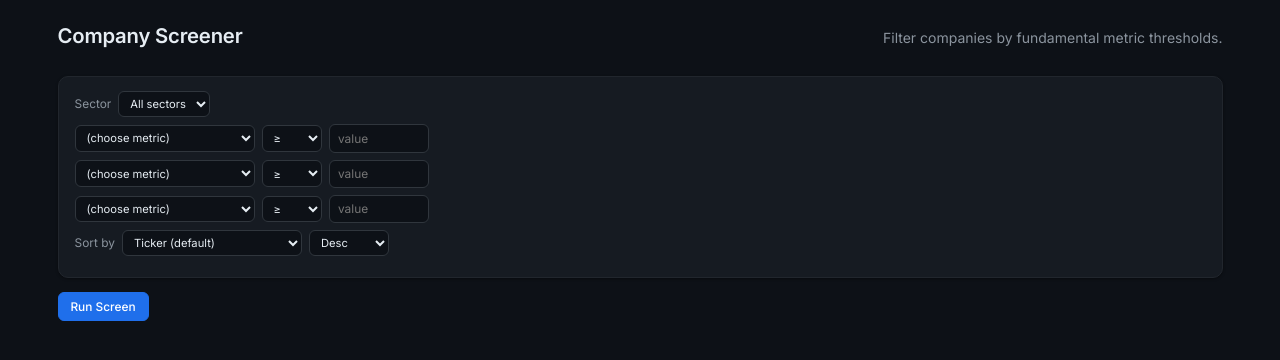
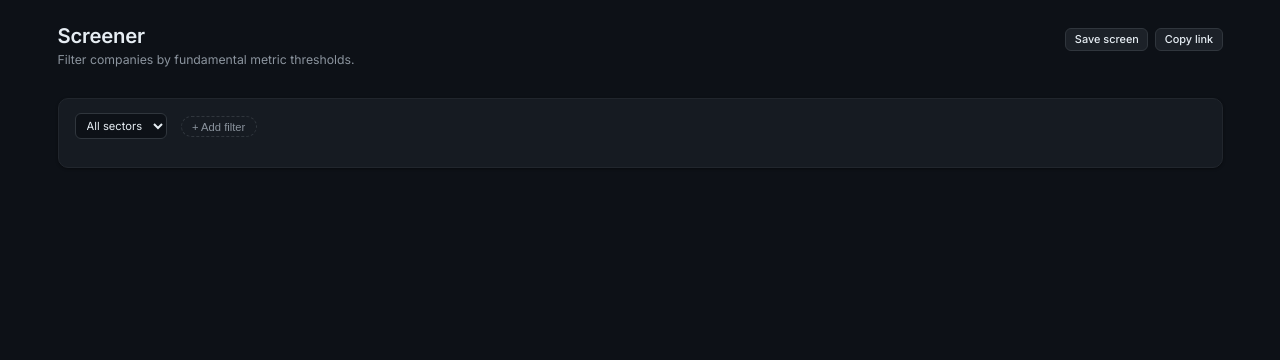
Before and after one commit to vorarakmua-svg/stock-database, a FastAPI app: template src/webapp/templates/screener.html in a window 1280 px wide. Shown: the part 52-412 px from the top of the page. Run offline with FastAPI, Linux system fonts and the light colour scheme; the template is opened without the code that fills it, so the values that code supplies are empty; parts of the project's set-up code (start-up, migrations or seed data) failed here and were passed over; some libraries are stand-ins or nearby versions.

Commit message:
feat(webapp): chip-based screener with URL sync and saved screens
Replaces the fixed 3-row screener form with a chip + popover builder that
auto-runs on edit, syncs state to the URL (history.replaceState), and stores
saved screens in localStorage. Server /ui/screen contract is unchanged.
Updated the screener-page UI smoke test to assert the new JSON metric catalog
instead of the removed <optgroup> markup.

Co-Authored-By: Claude Fable 5 <noreply@anthropic.com>

```diff
--- a/src/webapp/static/app.css
+++ b/src/webapp/static/app.css
@@ -148,6 +148,7 @@ label { color: var(--color-ink-muted); font-size: 0.85rem; }
 .data-table tbody tr:nth-child(even) { background: transparent; }
 .data-table tbody tr:nth-child(odd) { background: transparent; }
 .data-table .num, .table .num { text-align: right; font-family: var(--font-mono); font-variant-numeric: tabular-nums; }
+.sort-link { color: inherit; }
 .data-table .row-label, .help-table .row-label { color: var(--color-ink); font-weight: 500; }
 .table-sm td, .table-sm th { padding: 0.35rem 0.6rem; }
 .table-bordered td, .table-bordered th { border: 1px solid var(--color-border); }
--- /dev/null
+++ b/src/webapp/static/screener.js
@@ -0,0 +1,232 @@
+/**
+ * Stock DB — screener.js
+ * Chip-based filter builder over the existing GET /ui/screen contract:
+ * sector, {field}_{op}=value, sort, sort_dir. State lives in the URL
+ * (history.replaceState) and saved screens in localStorage.
+ */
+(function () {
+  'use strict';
+
+  var metricsEl = document.getElementById('screener-metrics');
+  var chipsEl = document.getElementById('chips');
+  if (!metricsEl || !chipsEl) return;
+
+  var METRICS = JSON.parse(metricsEl.textContent);
+  var BY_KEY = {};
+  METRICS.forEach(function (m) { BY_KEY[m.key] = m; });
+  var OPS = { gte: '≥', lte: '≤', gt: '>', lt: '<', eq: '=', ne: '≠' };
+  var OP_KEYS = Object.keys(OPS);
+  var SKEY = 'stockdb.screens';
+
+  var sectorSel = document.getElementById('sector-select');
+  var popover = document.getElementById('filter-popover');
+  var popSearch = document.getElementById('popover-search');
+  var popList = document.getElementById('popover-list');
+  var popEditor = document.getElementById('popover-editor');
+  var popLabel = document.getElementById('popover-metric-label');
+  var popOp = document.getElementById('popover-op');
+  var popValue = document.getElementById('popover-value');
+  var note = document.getElementById('scr-note');
+
+  var state = { sector: '', filters: [], sort: '', sort_dir: 'desc' };
+  var pendingKey = null;
+  var debounceTimer = null;
+
+  // ---- URL <-> state ----
+  function parseQS(qs) {
+    var s = { sector: '', filters: [], sort: '', sort_dir: 'desc' };
+    new URLSearchParams(qs).forEach(function (value, key) {
+      if (key === 'sector') { s.sector = value; return; }
+      if (key === 'sort') { s.sort = value; return; }
+      if (key === 'sort_dir') { s.sort_dir = value; return; }
+      for (var i = 0; i < OP_KEYS.length; i++) {
+        var suffix = '_' + OP_KEYS[i];
+        if (key.length > suffix.length && key.slice(-suffix.length) === suffix) {
+          var field = key.slice(0, -suffix.length);
+          if (BY_KEY[field]) s.filters.push({ field: field, op: OP_KEYS[i], value: value });
+          return;
+        }
+      }
+    });
+    return s;
+  }
+  function buildQS() {
+    var p = new URLSearchParams();
+    if (state.sector) p.set('sector', state.sector);
+    state.filters.forEach(function (f) { p.set(f.field + '_' + f.op, f.value); });
+    if (state.sort) { p.set('sort', state.sort); p.set('sort_dir', state.sort_dir); }
+    return p.toString();
+  }
+
+  // ---- Rendering ----
+  function renderChips() {
+    chipsEl.textContent = '';
+    state.filters.forEach(function (f, i) {
+      var m = BY_KEY[f.field];
+      var chip = document.createElement('span');
+      chip.className = 'filter-chip';
+      chip.appendChild(document.createTextNode((m ? m.label : f.field) + ' ' + OPS[f.op] + ' ' + f.value));
+      var x = document.createElement('button');
+      x.className = 'filter-chip-x';
+      x.type = 'button';
+      x.textContent = '✕';
+      x.title = 'Remove filter';
+      x.addEventListener('click', function () {
+        state.filters.splice(i, 1);
+        sync();
+      });
+      chip.appendChild(x);
+      chipsEl.appendChild(chip);
+    });
+  }
+
+  function renderSaved() {
+    var wrap = document.getElementById('saved-screens');
+    if (!wrap) return;
+    var screens;
+    try { screens = JSON.parse(localStorage.getItem(SKEY)) || []; } catch (e) { screens = []; }
+    wrap.textContent = '';
+    if (screens.length === 0) return;
+    var label = document.createElement('span');
+    label.className = 'muted';
+    label.style.fontSize = '0.75rem';
+    label.textContent = 'Saved:';
+    wrap.appendChild(label);
+    screens.forEach(function (sc, i) {
+      var chip = document.createElement('span');
+      chip.className = 'chip';
+      chip.textContent = sc.name;
+      chip.title = 'Load this screen';
+      chip.addEventListener('click', function () {
+        state = parseQS(sc.qs);
+        sectorSel.value = state.sector;
+        sync();
+      });
+      var x = document.createElement('button');
+      x.className = 'filter-chip-x';
+      x.type = 'button';
+      x.textContent = '✕';
+      x.addEventListener('click', function (evt) {
+        evt.stopPropagation();
+        screens.splice(i, 1);
+        localStorage.setItem(SKEY, JSON.stringify(screens));
+        renderSaved();
+      });
+      chip.appendChild(x);
+      wrap.appendChild(chip);
+    });
+  }
+
+  // ---- Run ----
+  function run() {
+    var qs = buildQS();
+    window.history.replaceState(null, '', '/screener' + (qs ? '?' + qs : ''));
+    htmx.ajax('GET', '/ui/screen' + (qs ? '?' + qs : ''), { target: '#screen-results', swap: 'innerHTML' });
+  }
+  function sync() {
+    renderChips();
+    window.clearTimeout(debounceTimer);
+    debounceTimer = window.setTimeout(run, 400);
+  }
+
+  // Column-header sort links inside the results fragment re-request /ui/screen
+  // themselves; capture their sort so chip edits keep it, and sync the URL.
+  document.body.addEventListener('htmx:afterSettle', function (evt) {
+    if (evt.detail.target && evt.detail.target.id === 'screen-results' && evt.detail.pathInfo) {
+      var path = evt.detail.pathInfo.requestPath || '';
+      var qi = path.indexOf('?');
+      if (qi !== -1) {
+        var s = parseQS(path.slice(qi + 1));
+        state.sort = s.sort;
+        state.sort_dir = s.sort_dir;
+        window.history.replaceState(null, '', '/screener?' + path.slice(qi + 1));
+      }
+    }
+  });
+
+  // ---- Popover ----
+  function renderPopList(query) {
+    popList.textContent = '';
+    var lastGroup = null;
+    METRICS.forEach(function (m) {
+      if (query && m.label.toLowerCase().indexOf(query.toLowerCase()) === -1) return;
+      if (m.group !== lastGroup) {
+        var g = document.createElement('div');
+        g.className = 'popover-group';
+        g.textContent = m.group;
+        popList.appendChild(g);
+        lastGroup = m.group;
+      }
+      var item = document.createElement('div');
+      item.className = 'popover-item';
+      item.textContent = m.label;
+      item.addEventListener('click', function () {
+        pendingKey = m.key;
+        popLabel.textContent = m.label;
+        popEditor.hidden = false;
+        popValue.focus();
+      });
+      popList.appendChild(item);
+    });
+  }
+  document.getElementById('add-filter').addEventListener('click', function () {
+    popover.hidden = !popover.hidden;
+    if (!popover.hidden) {
+      popEditor.hidden = true;
+      pendingKey = null;
+      popSearch.value = '';
+      renderPopList('');
+      popSearch.focus();
+    }
+  });
+  popSearch.addEventListener('input', function () { renderPopList(popSearch.value); });
+  document.getElementById('popover-apply').addEventListener('click', function () {
+    if (!pendingKey || popValue.value === '') return;
+    state.filters.push({ field: pendingKey, op: popOp.value, value: popValue.value });
+    popover.hidden = true;
+    popValue.value = '';
+    sync();
+  });
+  document.addEventListener('click', function (evt) {
+    if (!popover.hidden && !popover.contains(evt.target) && evt.target.id !== 'add-filter') {
+      popover.hidden = true;
+    }
+  });
+
+  // ---- Sector / save / copy ----
+  sectorSel.addEventListener('change', function () {
+    state.sector = sectorSel.value;
+    sync();
+  });
+  document.getElementById('scr-save').addEventListener('click', function () {
+    var qs = buildQS();
+    if (!qs) { note.textContent = 'Add at least one filter before saving.'; return; }
+    var name = '';
+    var existing = state.filters.map(function (f) {
+      var m = BY_KEY[f.field];
+      return (m ? m.label : f.field) + OPS[f.op] + f.value;
+    });
+    name = (state.sector ? state.sector + ' · ' : '') + existing.join(', ');
+    var screens;
+    try { screens = JSON.parse(localStorage.getItem(SKEY)) || []; } catch (e) { screens = []; }
+    screens.push({ name: name.slice(0, 60), qs: qs });
+    localStorage.setItem(SKEY, JSON.stringify(screens));
+    renderSaved();
+    note.textContent = 'Saved.';
+  });
+  document.getElementById('scr-copy').addEventListener('click', function () {
+    var url = window.location.origin + '/screener' + (buildQS() ? '?' + buildQS() : '');
+    if (navigator.clipboard && navigator.clipboard.writeText) {
+      navigator.clipboard.writeText(url).then(function () { note.textContent = 'Link copied.'; });
+    } else {
+      note.textContent = url;
+    }
+  });
+
+  // ---- Init from URL ----
+  state = parseQS(window.location.search);
+  sectorSel.value = state.sector;
+  renderChips();
+  renderSaved();
+  if (window.location.search) run();
+})();
--- a/src/webapp/templates/fragments/screener_results.html
+++ b/src/webapp/templates/fragments/screener_results.html
@@ -1,7 +1,7 @@
 {% if error %}
 <div class="alert alert-danger">{{ error }}</div>
 {% elif not items %}
-<p class="text-muted">No companies matched your filters.</p>
+<div class="empty-state">No companies matched your filters.</div>
 {% else %}
 <div class="mb-2">
   <span class="text-muted">{{ total }} result{% if total != 1 %}s{% endif %}</span>
@@ -10,7 +10,7 @@
       onclick="
         var checked = document.querySelectorAll('.row-check:checked');
         var tickers = Array.from(checked).map(function(c){ return c.value; }).join(',');
-        if (!tickers) { alert('Select at least one company to compare.'); return; }
+        if (!tickers) { document.getElementById('scr-note').textContent = 'Select at least one company to compare.'; return; }
         htmx.ajax('GET', '/ui/compare?tickers=' + encodeURIComponent(tickers), {target: '#screen-results', swap: 'innerHTML'});
       ">
     Compare selected
@@ -33,7 +33,7 @@
           <a hx-get="/ui/screen?{{ base_params | safe }}{{ sep }}sort={{ col }}&sort_dir={{ dir }}"
              hx-target="#screen-results"
              hx-swap="innerHTML"
-             style="cursor:pointer;text-decoration:none;color:inherit">
+             class="sort-link">
             {{ label }}{% if sort == col %} {% if sort_dir == 'asc' %}&#9650;{% else %}&#9660;{% endif %}{% endif %}
           </a>
         </th>
--- a/src/webapp/templates/screener.html
+++ b/src/webapp/templates/screener.html
@@ -2,117 +2,51 @@
 {% block title %}Screener — Stock DB{% endblock %}
 {% block content %}
 <div class="page-header">
-  <h1>Company Screener</h1>
-  <p class="text-muted">Filter companies by fundamental metric thresholds.</p>
+  <div>
+    <h1 class="page-title">Screener</h1>
+    <p class="page-subtitle">Filter companies by fundamental metric thresholds.</p>
+  </div>
+  <div class="form-row">
+    <button class="btn btn-sm" type="button" id="scr-save">Save screen</button>
+    <button class="btn btn-sm" type="button" id="scr-copy">Copy link</button>
+  </div>
 </div>
 
-<form id="screener-form">
 <div class="card mb-3">
-    <div class="card-body">
-      <!-- Sector filter -->
-      <div class="form-row mb-2">
-        <label for="sector-select">Sector</label>
-        <select id="sector-select" name="sector" class="form-control form-control-sm">
+  <div class="form-row" id="chip-bar">
+    <select id="sector-select" class="form-control form-control-sm">
       <option value="">All sectors</option>
     {% for s in sectors %}
       <option value="{{ s }}">{{ s }}</option>
     {% endfor %}
     </select>
+    <span id="chips"></span>
+    <span style="position:relative;">
+      <button class="chip-add" type="button" id="add-filter">+ Add filter</button>
+      <div class="popover" id="filter-popover" hidden>
+        <input type="text" class="form-control form-control-sm" id="popover-search"
+               placeholder="Search metrics…" autocomplete="off" style="width:100%;" />
+        <div class="popover-list" id="popover-list"></div>
+        <div class="form-row mt-2" id="popover-editor" hidden>
+          <strong id="popover-metric-label" style="font-size:0.8rem;"></strong>
+          <select id="popover-op" class="form-control form-control-sm" style="width:64px;">
+            <option value="gte">≥</option><option value="lte">≤</option>
+            <option value="gt">&gt;</option><option value="lt">&lt;</option>
+            <option value="eq">=</option><option value="ne">≠</option>
+          </select>
+          <input type="number" step="any" id="popover-value" class="form-control form-control-sm"
+                 style="width:110px;" placeholder="value" />
+          <button class="btn btn-primary btn-sm" type="button" id="popover-apply">Add</button>
+        </div>
+      </div>
+    </span>
+  </div>
+  <div class="form-row mt-2" id="saved-screens"></div>
+  <div id="scr-note" class="muted mt-2" style="font-size:0.8rem;"></div>
 </div>
 
-      <!-- Filter rows: pre-render 3 rows -->
-      <div id="filter-rows">
-        {% for i in range(3) %}
-        <div class="filter-row form-row mb-2">
-          <select name="metric_{{ i }}" class="form-control form-control-sm metric-select" style="width:180px">
-            <option value="">(choose metric)</option>
-            <optgroup label="METRICS">
-              {% for label, key in metric_options %}
-              <option value="{{ key }}">{{ label }}</option>
-              {% endfor %}
-            </optgroup>
-            <optgroup label="MARKET / VALUATION">
-              {% for label, key in snapshot_options %}
-              <option value="{{ key }}">{{ label }}</option>
-              {% endfor %}
-            </optgroup>
-          </select>
-          <select name="op_{{ i }}" class="form-control form-control-sm op-select" style="width:60px">
-            <option value="gte">≥</option>
-            <option value="lte">≤</option>
-            <option value="gt">&gt;</option>
-            <option value="lt">&lt;</option>
-            <option value="eq">=</option>
-            <option value="ne">≠</option>
-          </select>
-          <input type="number" name="value_{{ i }}" step="any" class="form-control form-control-sm value-input" style="width:100px" placeholder="value" />
-        </div>
-        {% endfor %}
-      </div>
+<div id="screen-results"></div>
 
-      <!-- Sort -->
-      <div class="form-row mb-2">
-        <label>Sort by</label>
-        <select name="sort" class="form-control form-control-sm" style="width:180px">
-          <option value="">Ticker (default)</option>
-          <optgroup label="METRICS">
-            {% for label, key in metric_options %}
-            <option value="{{ key }}">{{ label }}</option>
-            {% endfor %}
-          </optgroup>
-          <optgroup label="MARKET / VALUATION">
-            {% for label, key in snapshot_options %}
-            <option value="{{ key }}">{{ label }}</option>
-            {% endfor %}
-          </optgroup>
-        </select>
-        <select name="sort_dir" class="form-control form-control-sm" style="width:80px">
-          <option value="desc">Desc</option>
-          <option value="asc">Asc</option>
-        </select>
-      </div>
-    </div>
-  </div>
-
-  <button type="button" class="btn btn-primary" id="run-screen-btn"
-      hx-include="#screener-form"
-      hx-get="/ui/screen"
-      hx-target="#screen-results"
-      hx-swap="innerHTML"
-      hx-indicator="#screen-spinner">
-    Run Screen
-  </button>
-  <span id="screen-spinner" class="htmx-indicator">Loading…</span>
-</form>
-
-<div id="screen-results" class="mt-4"></div>
-
-<script>
-// Wire up the Run button: build ?field_op=value params from the filter rows
-document.getElementById('run-screen-btn').addEventListener('htmx:configRequest', function(e) {
-  var params = {};
-
-  // Sector
-  var sector = document.getElementById('sector-select').value;
-  if (sector) params['sector'] = sector;
-
-  // Sort
-  var sort = document.querySelector('[name="sort"]').value;
-  if (sort) params['sort'] = sort;
-  params['sort_dir'] = document.querySelector('[name="sort_dir"]').value;
-
-  // Filter rows
-  var rows = document.querySelectorAll('.filter-row');
-  rows.forEach(function(row, i) {
-    var metric = row.querySelector('.metric-select').value;
-    var op = row.querySelector('.op-select').value;
-    var value = row.querySelector('.value-input').value;
-    if (metric && value !== '') {
-      params[metric + '_' + op] = value;
-    }
-  });
-
-  e.detail.parameters = params;
-});
-</script>
+<script type="application/json" id="screener-metrics">{{ metric_json | safe }}</script>
+<script src="/static/screener.js"></script>
 {% endblock %}
```
Also changed, not shown: src/webapp/routes/pages.py (+12 -2 lines), tests/test_web_screener.py (+6 -4 lines). Lines whose indentation alone changed are shown as unchanged.
